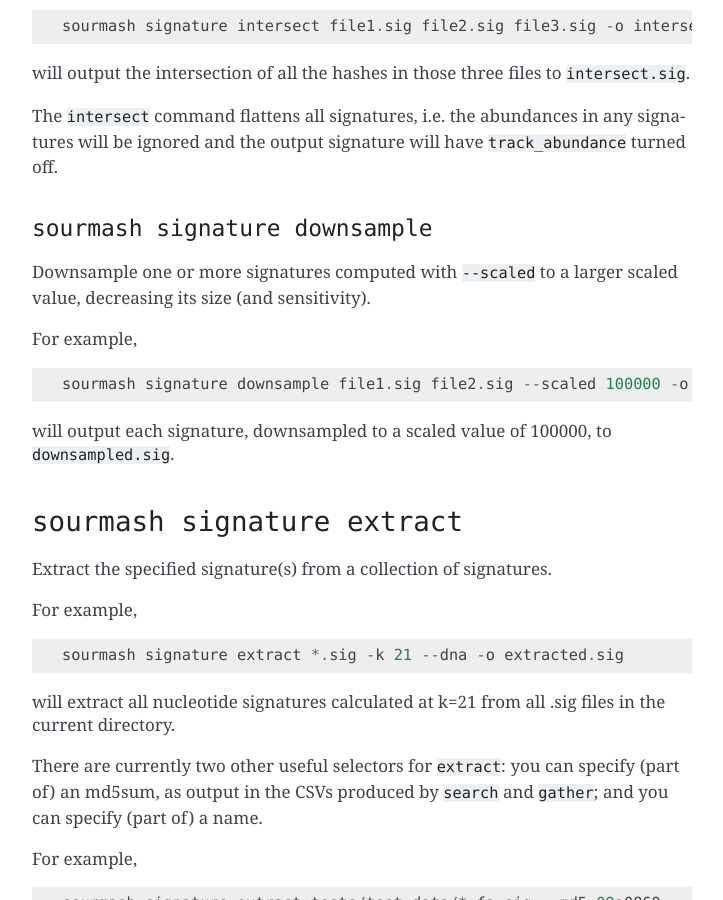
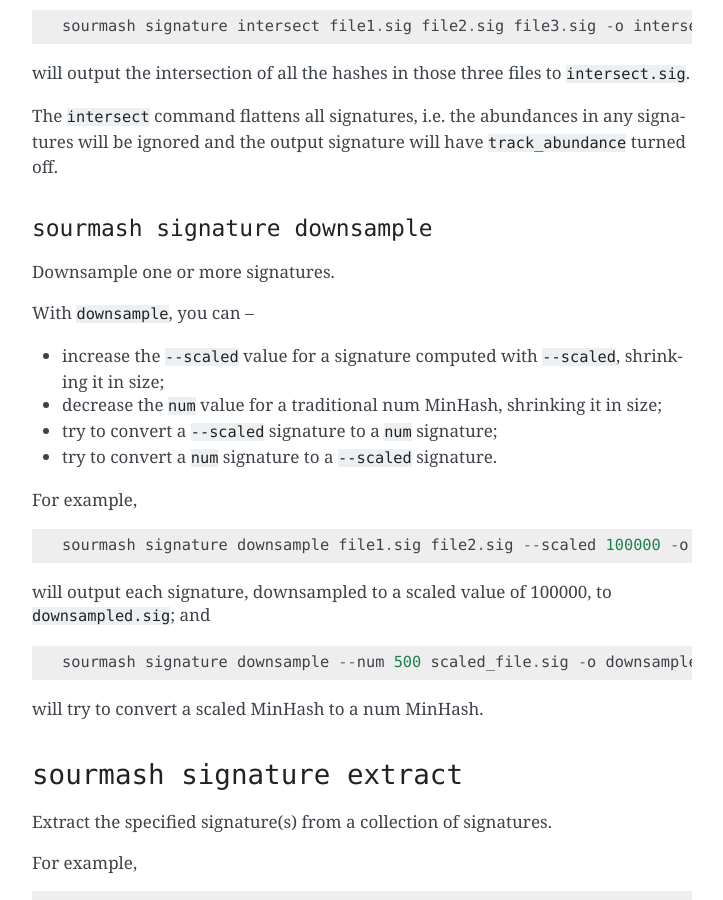
Before and after one commit to sourmash-bio/sourmash, a Sphinx documentation site: the page built from doc/command-line.md, in a window 1280 px wide and 900 px high, scrolled down 11164 px. Shown: the whole window, without its empty margins (388-1111 px from the left). Built offline with Sphinx 7.4.7, drawn with Linux system fonts in a browser that asks for light colours; pages that are not in the unit, such as notebooks, are missing from menus.

Commit message:
add conversion from scaled to num

````diff
--- a/doc/command-line.md
+++ b/doc/command-line.md
@@ -502,15 +502,25 @@ in any signatures will be ignored and the output signature will have
 
 ### `sourmash signature downsample`
 
-Downsample one or more signatures computed with `--scaled` to a larger
-scaled value, decreasing its size (and sensitivity).
+Downsample one or more signatures.
+
+With `downsample`, you can --
+
+* increase the `--scaled` value for a signature computed with `--scaled`, shrinking it in size;
+* decrease the `num` value for a traditional num MinHash, shrinking it in size;
+* try to convert a `--scaled` signature to a `num` signature;
+* try to convert a `num` signature to a `--scaled` signature.
 
 For example,
 ```
 sourmash signature downsample file1.sig file2.sig --scaled 100000 -o downsampled.sig
 ```
 will output each signature, downsampled to a scaled value of 100000, to
-`downsampled.sig`.
+`downsampled.sig`; and
+```
+sourmash signature downsample --num 500 scaled_file.sig -o downsampled.sig
+```
+will try to convert a scaled MinHash to a num MinHash.
 
 ## `sourmash signature extract`
 
````
Also changed, not shown: doc/api-example.md (+9 -4 lines), 2 other files.
